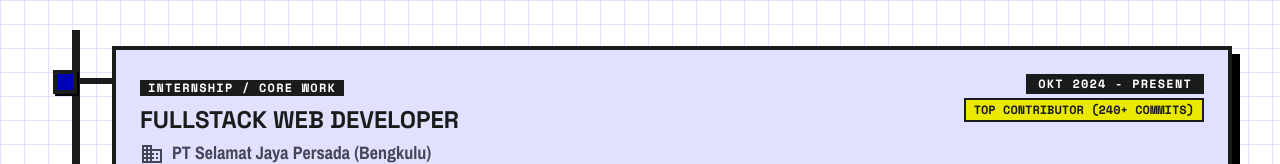
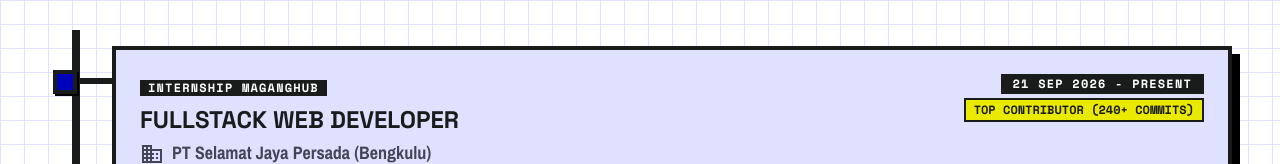
Before and after one commit to Go-Pai/Portfolio, an Astro site: page / in a window 1280 px wide. Shown: the part 1896-2060 px from the top of the page. Built offline with nearby package versions, Linux system fonts and the light colour scheme; Astro itself is replaced by a stand-in of ours.

Commit message:
fix(experience): update PT SJP badge to MagangHub and date to 21 Sep 2026 - Present

```diff
--- a/src/components/Experience.astro
+++ b/src/components/Experience.astro
@@ -65,7 +65,7 @@
               <span
                 class="font-label-caps text-label-caps uppercase bg-on-surface text-surface-container-lowest px-2 py-0.5 mb-2 inline-block font-bold"
               >
-                INTERNSHIP / CORE WORK
+                INTERNSHIP MAGANGHUB
               </span>
               <h3
                 class="font-headline-md text-headline-md font-bold text-on-surface uppercase"
@@ -83,7 +83,7 @@
               <span
                 class="font-label-caps text-label-caps bg-on-surface text-surface-container-lowest px-3 py-1 font-bold"
               >
-                OKT 2024 - PRESENT
+                21 SEP 2026 - PRESENT
               </span>
               <span
                 class="text-xs font-mono-data bg-secondary-fixed text-on-surface px-2 py-0.5 border-[2px] border-on-surface font-bold"
```
